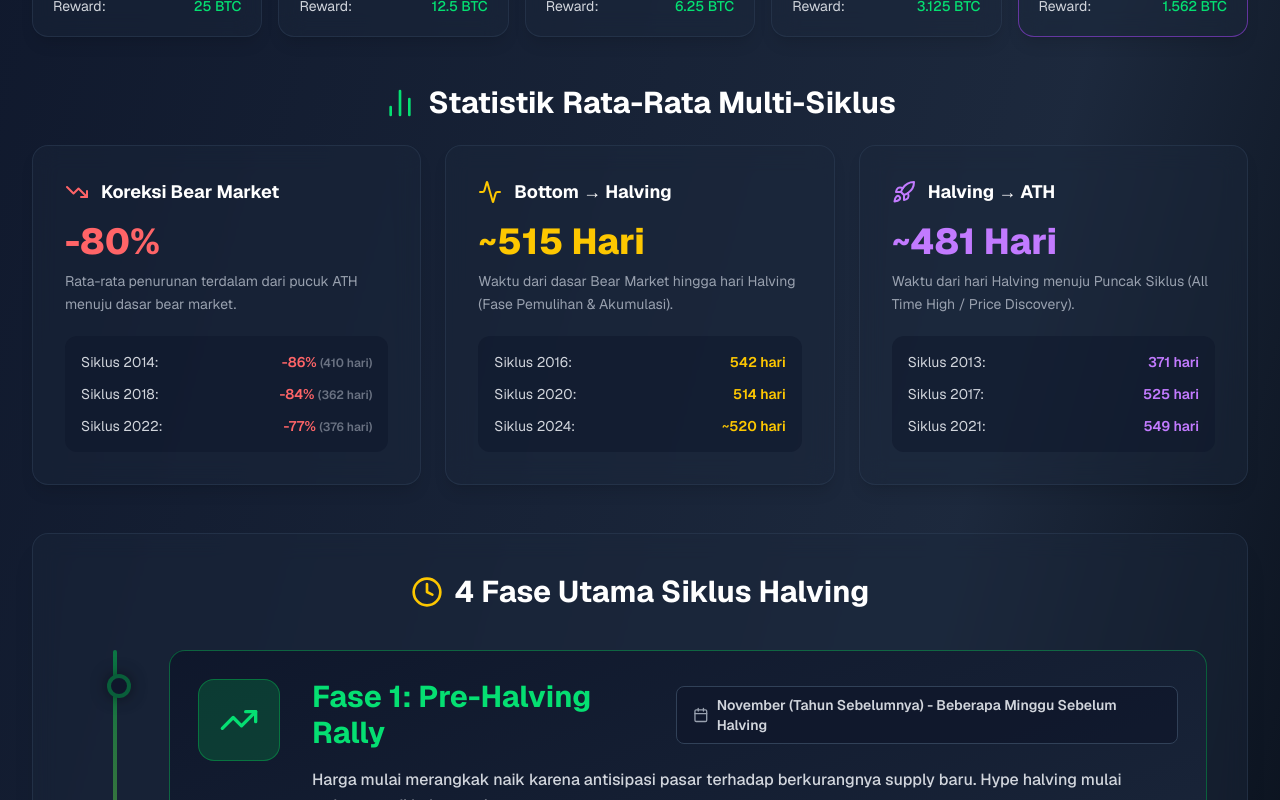
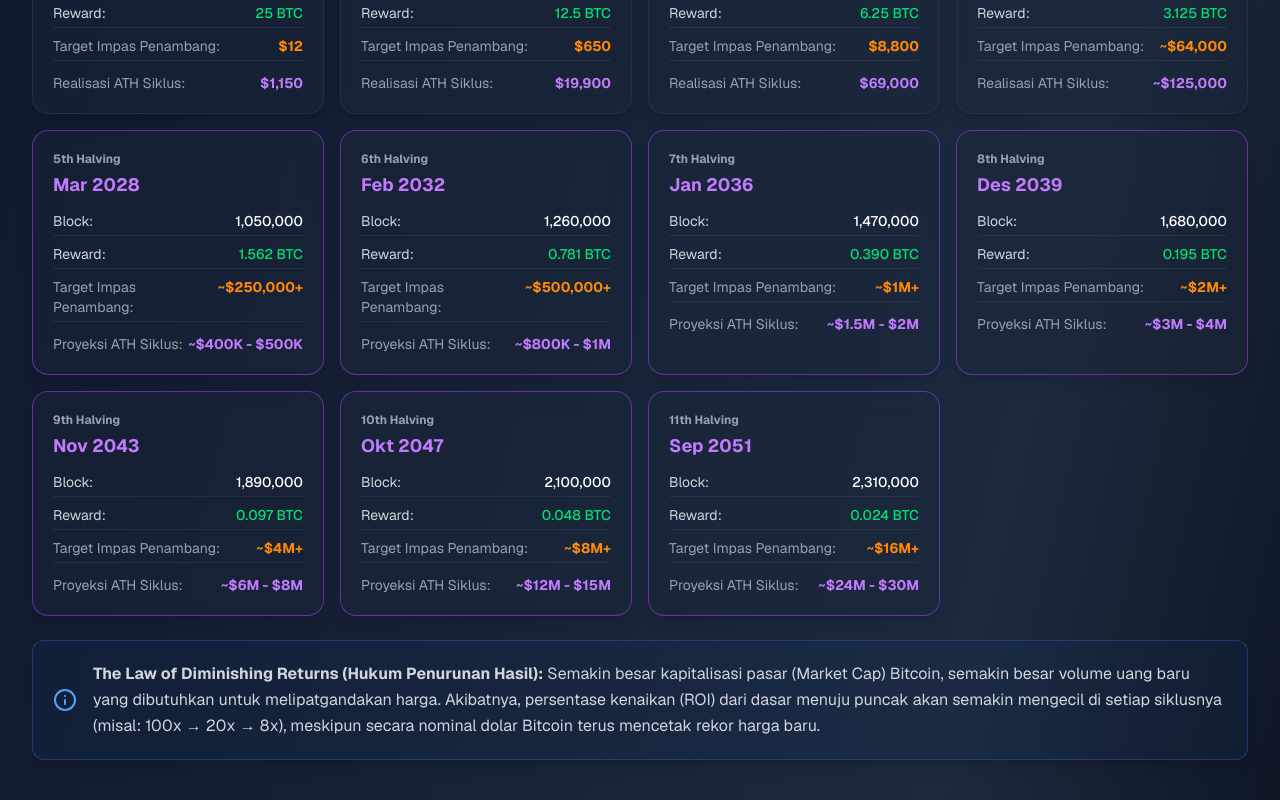
Before and after one commit to fathurzoy/btc-cyc, a Next.js app: page /halving in a window 1280 px wide. Shown: the part 720-1520 px from the top of the page. Built offline with nearby package versions, Linux system fonts and the light colour scheme; no server answers.

Commit message:
feat: add survival and peak price projections to halving history and update layout for additional cycles

```diff
--- a/app/components/HalvingCyclePage.tsx
+++ b/app/components/HalvingCyclePage.tsx
@@ -1,6 +1,6 @@
 'use client';
 
-import { Rocket, AlertTriangle, TrendingDown, TrendingUp, Clock, Zap, Calendar, Info, Activity, AlertCircle, History, BarChart2, Target, Cpu, Wallet } from 'lucide-react';
+import { Rocket, AlertTriangle, TrendingDown, TrendingUp, Clock, Zap, Calendar, Info, Activity, AlertCircle, History, BarChart2, Target, Cpu, Wallet, ShieldCheck } from 'lucide-react';
 
 interface HalvingPhase {
   id: number;
@@ -82,11 +82,17 @@
 ];
 
 const HALVING_HISTORY = [
-  { era: '1st Halving', date: '28 Nov 2012', reward: '25 BTC', block: '210,000' },
-  { era: '2nd Halving', date: '9 Jul 2016', reward: '12.5 BTC', block: '420,000' },
-  { era: '3rd Halving', date: '11 Mei 2020', reward: '6.25 BTC', block: '630,000' },
-  { era: '4th Halving', date: '20 Apr 2024', reward: '3.125 BTC', block: '840,000' },
-  { era: '5th Halving', date: 'Est. 2028', reward: '1.562 BTC', block: '1,050,000', isFuture: true },
+  { era: '1st Halving', date: '28 Nov 2012', reward: '25 BTC', block: '210,000', survivalPrice: '$12', peakPrice: '$1,150' },
+  { era: '2nd Halving', date: '9 Jul 2016', reward: '12.5 BTC', block: '420,000', survivalPrice: '$650', peakPrice: '$19,900' },
+  { era: '3rd Halving', date: '11 Mei 2020', reward: '6.25 BTC', block: '630,000', survivalPrice: '$8,800', peakPrice: '$69,000' },
+  { era: '4th Halving', date: '20 Apr 2024', reward: '3.125 BTC', block: '840,000', survivalPrice: '~$64,000', peakPrice: '~$125,000' },
+  { era: '5th Halving', date: 'Mar 2028', reward: '1.562 BTC', block: '1,050,000', survivalPrice: '~$250,000+', peakPrice: '~$400K - $500K', isFuture: true },
+  { era: '6th Halving', date: 'Feb 2032', reward: '0.781 BTC', block: '1,260,000', survivalPrice: '~$500,000+', peakPrice: '~$800K - $1M', isFuture: true },
+  { era: '7th Halving', date: 'Jan 2036', reward: '0.390 BTC', block: '1,470,000', survivalPrice: '~$1M+', peakPrice: '~$1.5M - $2M', isFuture: true },
+  { era: '8th Halving', date: 'Des 2039', reward: '0.195 BTC', block: '1,680,000', survivalPrice: '~$2M+', peakPrice: '~$3M - $4M', isFuture: true },
+  { era: '9th Halving', date: 'Nov 2043', reward: '0.097 BTC', block: '1,890,000', survivalPrice: '~$4M+', peakPrice: '~$6M - $8M', isFuture: true },
+  { era: '10th Halving', date: 'Okt 2047', reward: '0.048 BTC', block: '2,100,000', survivalPrice: '~$8M+', peakPrice: '~$12M - $15M', isFuture: true },
+  { era: '11th Halving', date: 'Sep 2051', reward: '0.024 BTC', block: '2,310,000', survivalPrice: '~$16M+', peakPrice: '~$24M - $30M', isFuture: true },
 ];
 
 export default function HalvingCyclePage() {
@@ -129,23 +135,41 @@
             <History className="w-7 h-7 text-blue-400" />
             Sejarah Tanggal Halving
           </h2>
-          <div className="grid grid-cols-2 md:grid-cols-3 lg:grid-cols-5 gap-4">
+          <div className="grid grid-cols-1 sm:grid-cols-2 lg:grid-cols-3 xl:grid-cols-4 gap-4">
             {HALVING_HISTORY.map((item, idx) => (
               <div key={idx} className={`bg-slate-800/40 backdrop-blur-md rounded-2xl p-4 md:p-5 border ${item.isFuture ? 'border-purple-500/50 bg-purple-900/10' : 'border-slate-700/50'} shadow-lg hover:-translate-y-1 transition-transform`}>
                 <div className="text-xs font-bold text-gray-400 mb-1">{item.era}</div>
                 <div className={`text-base md:text-lg font-bold mb-3 ${item.isFuture ? 'text-purple-400' : 'text-blue-400'}`}>{item.date}</div>
-                <div className="space-y-1.5 text-xs md:text-sm">
-                  <div className="flex flex-col xl:flex-row xl:justify-between text-gray-300 gap-1">
+                <div className="space-y-2 text-xs md:text-sm">
+                  <div className="flex justify-between text-gray-300 gap-1 border-b border-slate-700/50 pb-1">
                     <span>Block:</span>
                     <span className="font-medium text-white">{item.block}</span>
                   </div>
-                  <div className="flex flex-col xl:flex-row xl:justify-between text-gray-300 gap-1">
+                  <div className="flex justify-between text-gray-300 gap-1 border-b border-slate-700/50 pb-1">
                     <span>Reward:</span>
                     <span className="font-medium text-green-400">{item.reward}</span>
                   </div>
+                  <div className="flex justify-between text-gray-300 gap-1 border-b border-slate-700/50 pb-1">
+                    <span className="text-gray-400">Target Impas Penambang:</span>
+                    <span className="font-bold text-orange-400">{item.survivalPrice}</span>
+                  </div>
+                  {item.peakPrice && (
+                    <div className="flex justify-between text-gray-300 gap-1 pt-1">
+                      <span className="text-gray-400">{item.isFuture ? 'Proyeksi ATH Siklus:' : 'Realisasi ATH Siklus:'}</span>
+                      <span className="font-bold text-purple-400">{item.peakPrice}</span>
+                    </div>
+                  )}
                 </div>
               </div>
             ))}
+          </div>
+
+          {/* Diminishing Returns Notice */}
+          <div className="mt-6 bg-blue-900/10 border border-blue-500/30 rounded-xl p-4 md:p-5 flex flex-col md:flex-row gap-4 items-start md:items-center shadow-lg">
+            <Info className="w-6 h-6 text-blue-400 flex-shrink-0 mt-1 md:mt-0" />
+            <p className="text-sm md:text-base text-gray-300 leading-relaxed">
+              <strong>The Law of Diminishing Returns (Hukum Penurunan Hasil):</strong> Semakin besar kapitalisasi pasar (Market Cap) Bitcoin, semakin besar volume uang baru yang dibutuhkan untuk melipatgandakan harga. Akibatnya, persentase kenaikan (ROI) dari dasar menuju puncak akan semakin mengecil di setiap siklusnya (misal: 100x &rarr; 20x &rarr; 8x), meskipun secara nominal dolar Bitcoin terus mencetak rekor harga baru.
+            </p>
           </div>
         </div>
 
@@ -161,12 +185,13 @@
                 <TrendingDown className="w-6 h-6 text-red-400" />
                 <h3 className="text-lg font-bold text-white">Koreksi Bear Market</h3>
               </div>
-              <p className="text-4xl font-extrabold text-red-400 mb-2">-80%</p>
-              <p className="text-sm text-gray-400 mb-5 leading-relaxed">Rata-rata penurunan terdalam dari pucuk ATH menuju dasar bear market.</p>
+              <p className="text-4xl font-extrabold text-red-400 mb-2">Mengecil &darr;</p>
+              <p className="text-sm text-gray-400 mb-5 leading-relaxed">Persentase kejatuhan dari pucuk ATH ke dasar semakin menyusut (Diminishing Volatility).</p>
               <ul className="text-sm text-gray-300 space-y-3 bg-slate-900/50 p-4 rounded-xl">
                 <li className="flex justify-between"><span>Siklus 2014:</span> <span className="text-red-400 font-semibold">-86% <span className="text-gray-500 text-xs">(410 hari)</span></span></li>
                 <li className="flex justify-between"><span>Siklus 2018:</span> <span className="text-red-400 font-semibold">-84% <span className="text-gray-500 text-xs">(362 hari)</span></span></li>
                 <li className="flex justify-between"><span>Siklus 2022:</span> <span className="text-red-400 font-semibold">-77% <span className="text-gray-500 text-xs">(376 hari)</span></span></li>
+                <li className="flex justify-between border-t border-slate-700/50 pt-3 mt-3"><span>Proyeksi 2026:</span> <span className="text-orange-400 font-bold">~ -55% s/d -65%</span></li>
               </ul>
             </div>
 
@@ -280,34 +305,49 @@
             Mengapa Harga "Harus" Naik? (Fundamental)
           </h2>
 
-          <div className="grid grid-cols-1 md:grid-cols-2 gap-6">
-            <div className="bg-gradient-to-br from-orange-900/20 to-slate-900 border border-orange-500/30 rounded-2xl p-6 md:p-8 hover:border-orange-500/60 transition-colors shadow-lg">
-              <div className="flex items-center gap-4 mb-5">
+          <div className="grid grid-cols-1 lg:grid-cols-3 gap-6">
+            <div className="bg-gradient-to-br from-orange-900/20 to-slate-900 border border-orange-500/30 rounded-2xl p-6 hover:border-orange-500/60 transition-colors shadow-lg">
+              <div className="flex items-center gap-4 mb-4">
                 <div className="p-3 bg-orange-500/20 rounded-xl">
                   <Zap className="w-6 h-6 text-orange-400" />
                 </div>
-                <h3 className="text-xl font-bold text-white">Biaya Produksi Penambang</h3>
+                <h3 className="text-lg font-bold text-white">Biaya Produksi Penambang</h3>
               </div>
-              <p className="text-gray-300 text-sm md:text-base leading-relaxed mb-4">
-                Setiap Halving, pendapatan penambang (BTC reward) dipotong 50%. Namun, biaya operasional seperti listrik dan <em>hardware</em> tetap atau bahkan naik. Penambang adalah bisnis yang tidak mau merugi.
+              <p className="text-gray-300 text-sm leading-relaxed mb-3">
+                Setiap Halving, pendapatan penambang dipotong 50%. Namun biaya operasional seperti listrik dan <em>hardware</em> terus naik.
               </p>
-              <p className="text-gray-300 text-sm md:text-base leading-relaxed mb-4">
-                Agar bisnis tambang tetap jalan (dan jaringan Bitcoin tetap aman), harga market <strong>secara historis terdorong naik</strong> menyesuaikan titik impas (<em>Break-Even Price</em>) baru pasca-halving. Jika biaya produksi rata-rata pasca-halving 2024 naik ke level $70K - $80K, maka cepat atau lambat harga pasar akan menjadikan area tersebut sebagai pijakan dasar (<em>floor price</em>) yang baru.
+              <p className="text-gray-300 text-sm leading-relaxed">
+                Agar jaringan tidak mati, harga market <strong>terdorong naik</strong> menyesuaikan titik impas (<em>Break-Even</em>) baru. Biaya produksi ini perlahan menjadi pijakan dasar (<em>floor price</em>) yang membatasi penurunan harga.
               </p>
             </div>
 
-            <div className="bg-gradient-to-br from-blue-900/20 to-slate-900 border border-blue-500/30 rounded-2xl p-6 md:p-8 hover:border-blue-500/60 transition-colors shadow-lg">
-              <div className="flex items-center gap-4 mb-5">
+            <div className="bg-gradient-to-br from-blue-900/20 to-slate-900 border border-blue-500/30 rounded-2xl p-6 hover:border-blue-500/60 transition-colors shadow-lg">
+              <div className="flex items-center gap-4 mb-4">
                 <div className="p-3 bg-blue-500/20 rounded-xl">
                   <Wallet className="w-6 h-6 text-blue-400" />
                 </div>
-                <h3 className="text-xl font-bold text-white">Koin Mati (Lost Coins) & Kelangkaan</h3>
+                <h3 className="text-lg font-bold text-white">Koin Mati & Kelangkaan Nyata</h3>
               </div>
-              <p className="text-gray-300 text-sm md:text-base leading-relaxed mb-4">
-                Maksimal Bitcoin yang diciptakan adalah 21 juta. Namun faktanya, para ahli on-chain memperkirakan <strong>sekitar 3 hingga 4 juta BTC (hampir 20%) telah hilang selamanya</strong> (pemilik meninggal tanpa mewariskan private key, kecelakaan, atau salah kirim wallet).
+              <p className="text-gray-300 text-sm leading-relaxed mb-3">
+                Dari suplai maksimal 21 juta, diperkirakan <strong>~4 juta BTC (20%) telah hilang selamanya</strong> akibat lupa private key, kecelakaan, atau pemilik meninggal.
               </p>
-              <p className="text-gray-300 text-sm md:text-base leading-relaxed mb-4">
-                Dengan peredaran nyata yang jauh lebih langka dari angka di kertas, dipadukan dengan inflasi uang fiat tak terbatas, pemotongan suplai harian dari Halving menciptakan guncangan pasokan (<em>Supply Shock</em>) ganda yang memicu kelangkaan ekstrem di setiap siklus.
+              <p className="text-gray-300 text-sm leading-relaxed">
+                Berkurangnya peredaran secara permanen ini, dipadukan dengan inflasi tak terbatas uang fiat, menciptakan <em>Supply Shock</em> berkelanjutan setiap kali suplai baru dipotong oleh Halving.
+              </p>
+            </div>
+
+            <div className="bg-gradient-to-br from-purple-900/20 to-slate-900 border border-purple-500/30 rounded-2xl p-6 hover:border-purple-500/60 transition-colors shadow-lg">
+              <div className="flex items-center gap-4 mb-4">
+                <div className="p-3 bg-purple-500/20 rounded-xl">
+                  <ShieldCheck className="w-6 h-6 text-purple-400" />
+                </div>
+                <h3 className="text-lg font-bold text-white">Adopsi Makro (Mencegah Crash)</h3>
+              </div>
+              <p className="text-gray-300 text-sm leading-relaxed mb-3">
+                Kejatuhan tragis -80% semakin mustahil berkat <strong>Diminishing Volatility</strong>. Semakin besar market, semakin sulit harga diombang-ambing.
+              </p>
+              <p className="text-gray-300 text-sm leading-relaxed">
+                Pilar penahan harga sangat kuat hari ini: Akumulasi absolut Michael Saylor, wacana <em>Strategic Reserve</em> dari pemerintah (Trump), penggunaan masif USDT untuk transaksi global, hingga ledakan tokenisasi saham RWA di DEX (seperti Hyperliquid). Market sudah terlalu "terlembaga" untuk hancur lebur.
               </p>
             </div>
           </div>
@@ -336,40 +376,58 @@
            </div>
         </div>
 
-        {/* Current Cycle Projection */}
-        <div className="bg-gradient-to-r from-purple-900/40 to-blue-900/40 border border-purple-500/40 rounded-2xl p-6 md:p-10 mb-8 shadow-2xl relative overflow-hidden">
-          <div className="absolute -top-24 -right-24 w-64 h-64 bg-purple-500/20 rounded-full blur-3xl pointer-events-none"></div>
-          <div className="absolute -bottom-24 -left-24 w-64 h-64 bg-blue-500/20 rounded-full blur-3xl pointer-events-none"></div>
+        {/* Current Cycle Status */}
+        <div className="bg-gradient-to-r from-red-900/30 via-slate-900 to-blue-900/30 border border-red-500/30 rounded-2xl p-6 md:p-10 mb-8 shadow-2xl relative overflow-hidden">
+          <div className="absolute -top-24 -right-24 w-64 h-64 bg-red-500/10 rounded-full blur-3xl pointer-events-none"></div>
+          <div className="absolute -bottom-24 -left-24 w-64 h-64 bg-blue-500/10 rounded-full blur-3xl pointer-events-none"></div>
 
           <div className="relative z-10">
-            <h2 className="text-2xl md:text-3xl font-bold text-white mb-6 flex items-center gap-3">
-              <Target className="w-8 h-8 text-purple-400" />
-              Proyeksi Siklus Saat Ini (2024 - 2026)
-            </h2>
+            <div className="flex flex-col md:flex-row md:items-center justify-between mb-6 gap-4">
+              <h2 className="text-2xl md:text-3xl font-bold text-white flex items-center gap-3">
+                <Target className="w-8 h-8 text-red-400" />
+                Status Siklus Saat Ini (Agustus 2026)
+              </h2>
+              <span className="bg-red-500/20 border border-red-500/50 text-red-300 px-4 py-1.5 rounded-full text-xs font-bold uppercase tracking-wider animate-pulse flex items-center justify-center w-fit">
+                <span className="w-2 h-2 rounded-full bg-red-500 mr-2"></span>
+                Live Bear Market
+              </span>
+            </div>
+
             <p className="text-gray-300 mb-6 text-sm md:text-base leading-relaxed">
-              Berdasarkan hitungan konkrit dari <strong>Statistik Rata-Rata Multi-Siklus</strong> di atas, kita dapat memproyeksikan rentang waktu untuk puncak dan dasar siklus Bitcoin saat ini. Mengingat Halving ke-4 terjadi pada <strong>20 April 2024</strong>, maka:
+              Berdasarkan pergerakan harga, setelah Bitcoin mencapai puncak siklusnya (ATH) pada sekitar <strong>Oktober 2025</strong>, saat ini market sedang berada di fase terdalam dari <strong>Bear Market</strong>. Penambang yang tidak efisien sudah mulai "menyerah" (capitulation).
             </p>
 
-            <div className="grid grid-cols-1 md:grid-cols-2 gap-5">
-              <div className="bg-slate-900/70 border border-slate-700/50 rounded-xl p-5 hover:border-purple-500/50 transition-colors">
-                <div className="text-purple-400 text-sm font-bold mb-1 tracking-wider uppercase">Target Puncak (ATH) Berikutnya</div>
-                <div className="text-xl md:text-2xl font-extrabold text-white mb-3">Agustus - Oktober 2025</div>
-                <div className="text-sm text-gray-400 leading-relaxed">
-                  Didapat dengan menambahkan rata-rata historis <strong>~481 hari</strong> setelah 20 April 2024. Fase ini diprediksi menjadi titik euforia tertinggi (Zona merah untuk mulai merealisasikan Take Profit).
+            <div className="grid grid-cols-1 md:grid-cols-2 lg:grid-cols-3 gap-5">
+              <div className="bg-slate-900/70 border border-slate-700/50 rounded-xl p-5 hover:border-red-500/50 transition-colors">
+                <div className="text-gray-400 text-sm font-bold mb-1 tracking-wider uppercase">Fase Terlewati</div>
+                <div className="text-xl md:text-2xl font-extrabold text-white mb-2">~306 Hari</div>
+                <div className="w-full bg-slate-800 rounded-full h-2 mb-2 overflow-hidden">
+                  <div className="bg-red-500 h-full rounded-full transition-all duration-1000" style={{ width: '80%' }}></div>
+                </div>
+                <div className="text-xs text-gray-400 leading-relaxed">
+                  Dihitung sejak 10 Okt 2025. Kita sudah melewati <strong>~80%</strong> dari rentang waktu rata-rata Bear Market historis (370-400 hari).
                 </div>
               </div>
 
               <div className="bg-slate-900/70 border border-slate-700/50 rounded-xl p-5 hover:border-red-500/50 transition-colors">
-                <div className="text-red-400 text-sm font-bold mb-1 tracking-wider uppercase">Target Dasar (Bottom) Bear Market</div>
-                <div className="text-xl md:text-2xl font-extrabold text-white mb-3">Kuartal 3 - 4 Tahun 2026</div>
+                <div className="text-red-400 text-sm font-bold mb-1 tracking-wider uppercase">Estimasi Penurunan (Drawdown)</div>
+                <div className="text-xl md:text-2xl font-extrabold text-red-400 mb-3">Target -55% hingga -65%</div>
                 <div className="text-sm text-gray-400 leading-relaxed">
-                  Didapat dengan memperkirakan koreksi rata-rata <strong>~380 hari</strong> dari puncak ATH 2025 dengan potensi penurunan hingga -80%. Ini adalah titik di mana pasar kembali menyerah (Zona emas untuk akumulasi ulang).
+                  Akibat <strong>Diminishing Volatility</strong>, jika ATH kemarin ~$125K, maka dengan harga saat ini (di area <strong>$50K - $60K</strong>), penurunan telah mencapai 50-60%. Ini berarti kita kemungkinan besar <em>sudah menginjak dasar (bottom)</em> Bear Market! Kejatuhan hingga -80% sangat kecil probabilitasnya saat ini.
+                </div>
+              </div>
+
+              <div className="bg-slate-900/70 border border-slate-700/50 rounded-xl p-5 hover:border-yellow-500/50 transition-colors">
+                <div className="text-yellow-400 text-sm font-bold mb-1 tracking-wider uppercase">Status Siklus Psikologis</div>
+                <div className="text-xl md:text-2xl font-extrabold text-white mb-3">Zona Akumulasi Emas</div>
+                <div className="text-sm text-gray-400 leading-relaxed">
+                  Menjelang Q3-Q4 2026, kepanikan ritel biasanya memuncak sementara "Uang Pintar" (Smart Money) diam-diam mulai mengakumulasi pasokan untuk persiapan siklus 2028.
                 </div>
               </div>
             </div>
 
-            <div className="mt-6 text-xs text-purple-300/70 italic border-l-2 border-purple-500/50 pl-3">
-              *Catatan: Siklus masa kini bisa saja sedikit memanjang (Lengthening Cycle) atau justru memendek akibat adopsi institusi (ETF Spot), namun rata-rata historis ini memberikan fondasi probabilitas yang sangat kuat.
+            <div className="mt-6 text-xs text-red-300/70 italic border-l-2 border-red-500/50 pl-3">
+              *Peringatan: Masa-masa di mana media massa memberitakan "Kripto sudah mati" adalah indikator teknikal paling valid bahwa dasar (bottom) bear market sudah sangat dekat. Tetap waspada.
             </div>
           </div>
         </div>
```
